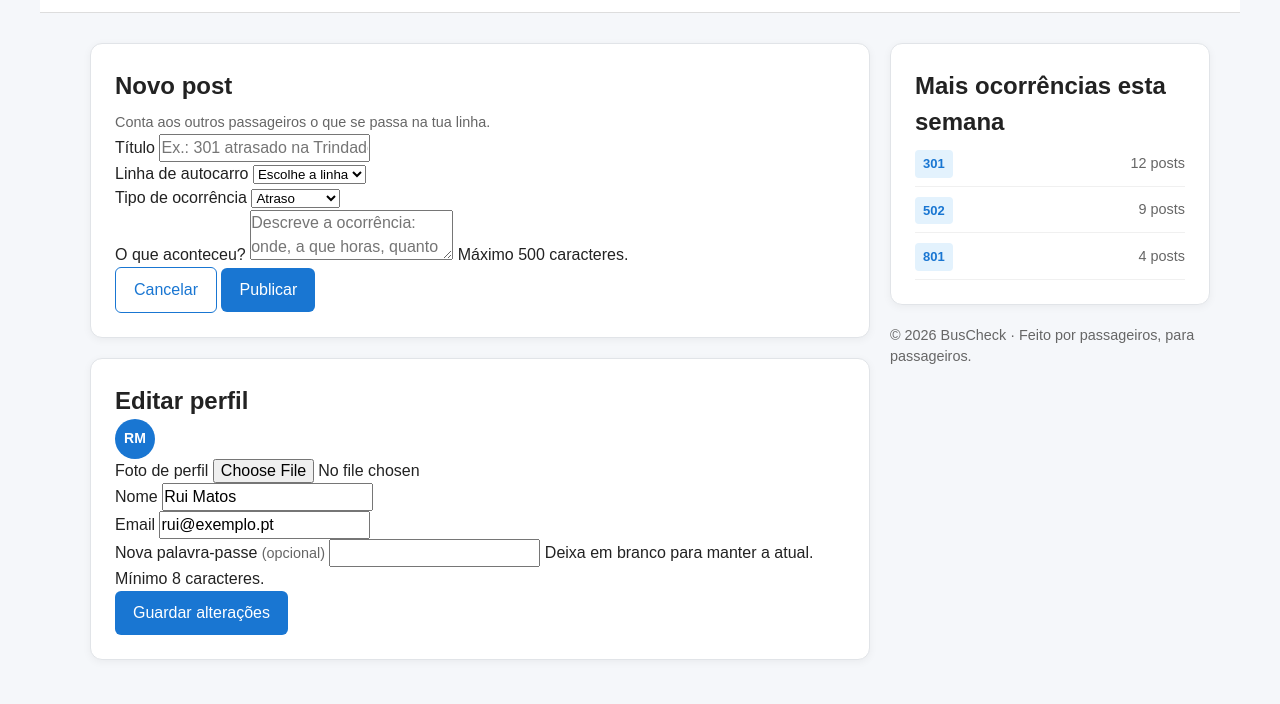
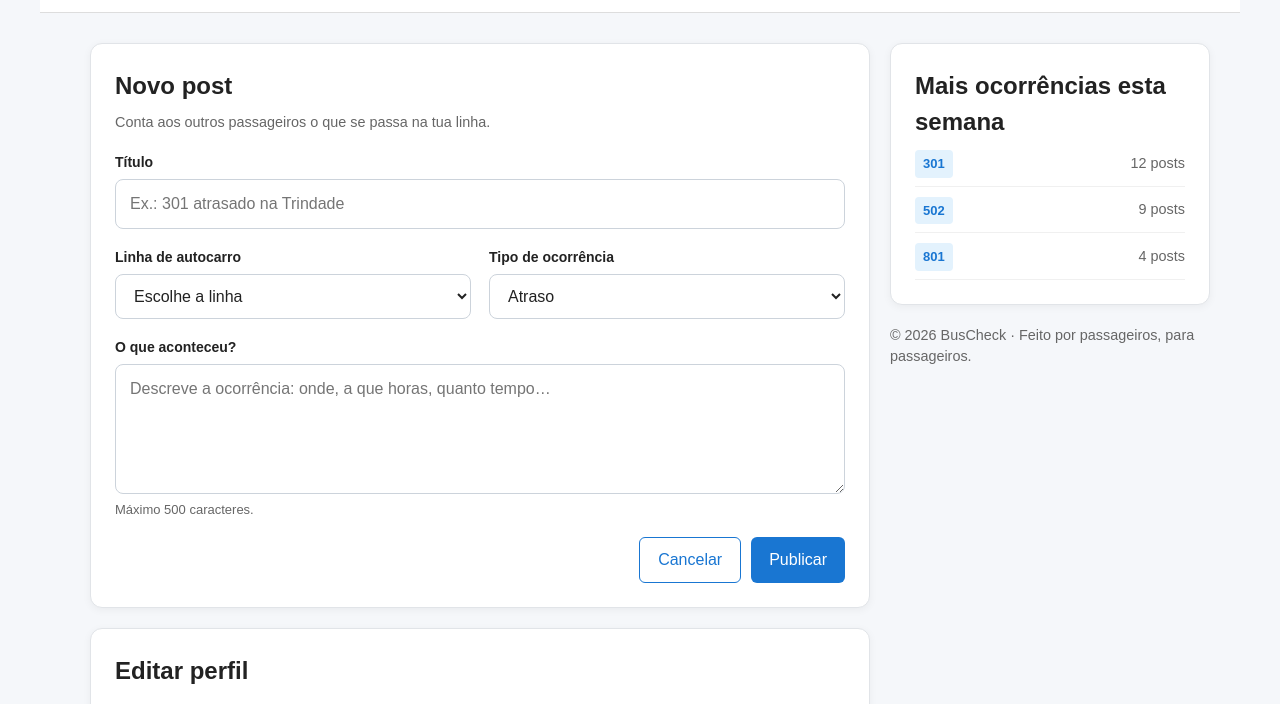
Before and after one commit to danielsb003/BusCheck, a plain HTML site: page formulario.html in a window 1280 px wide. Shown: the part 59-763 px from the top of the page. Drawn offline with Linux system fonts and the light colour scheme.

Commit message:
conserto de um bug com a navbar

```diff
--- a/css2/style.css
+++ b/css2/style.css
@@ -34,7 +34,10 @@ section {
 /* ============================================================
    HEADER & NAVEGAÇÃO
    ============================================================ */
-header {
+/* IMPORTANTE: usar header.topbar (e não só "header").
+   O seletor "header" apanhava também o <header class="post-head"> dentro de cada post,
+   que herdava position:sticky + z-index:100 e ficava por cima do menu ao fazer scroll. */
+header.topbar {
     width: 100%;
     min-height: 70px;
     padding: 16px 4%;
@@ -438,7 +441,7 @@ main {
         margin: 0 auto;
     }
 
-    header {
+    header.topbar {
         grid-column: 1 / -1;
     }
 
@@ -470,7 +473,7 @@ main {
 }
 
 @media (max-width: 768px) {
-    header {
+    header.topbar {
         padding: 12px 20px;
     }
 
@@ -531,3 +534,106 @@ main {
         white-space: nowrap;
     }
 }
+
+
+/* ============================================================
+   FORMULÁRIOS (página formulario.html e login)
+   ============================================================ */
+select {
+    font: inherit;
+}
+
+.form {
+    display: grid;
+    gap: 18px;
+    margin-top: 18px;
+}
+
+.field {
+    display: grid;
+    gap: 6px;
+    min-width: 0; /* evita que campos largos rebentem a grelha */
+}
+
+.field label {
+    font-weight: 600;
+    font-size: 14px;
+}
+
+.field input,
+.field select,
+.field textarea {
+    width: 100%;
+    padding: 12px 14px;
+    border: 1px solid #ccd3db;
+    border-radius: 8px;
+    background-color: white;
+    color: #222;
+    transition: border-color 0.2s ease, box-shadow 0.2s ease;
+}
+
+.field input:focus,
+.field select:focus,
+.field textarea:focus {
+    outline: none;
+    border-color: #1976d2;
+    box-shadow: 0 0 0 3px rgba(25, 118, 210, 0.18);
+}
+
+.field textarea {
+    min-height: 130px;
+    resize: vertical;
+}
+
+.field input[type="file"] {
+    padding: 9px 10px;
+    background-color: #f8fafc;
+}
+
+.hint {
+    font-size: 13px;
+    color: #666;
+}
+
+/* Dois campos lado a lado (só quando há espaço) */
+.field-row {
+    display: grid;
+    grid-template-columns: 1fr;
+    gap: 18px;
+}
+
+@media (min-width: 560px) {
+    .field-row {
+        grid-template-columns: 1fr 1fr;
+    }
+}
+
+/* Foto de perfil + campo de upload */
+.profile-photo {
+    display: flex;
+    align-items: center;
+    gap: 16px;
+}
+
+.profile-photo .field {
+    flex-grow: 1;
+}
+
+.avatar--lg {
+    width: 72px;
+    height: 72px;
+    font-size: 24px;
+}
+
+/* Botões do fim do formulário */
+.form-actions {
+    display: flex;
+    justify-content: flex-end;
+    gap: 10px;
+}
+
+@media (max-width: 480px) {
+    .form-actions .btn {
+        flex: 1;
+    }
+}
```
